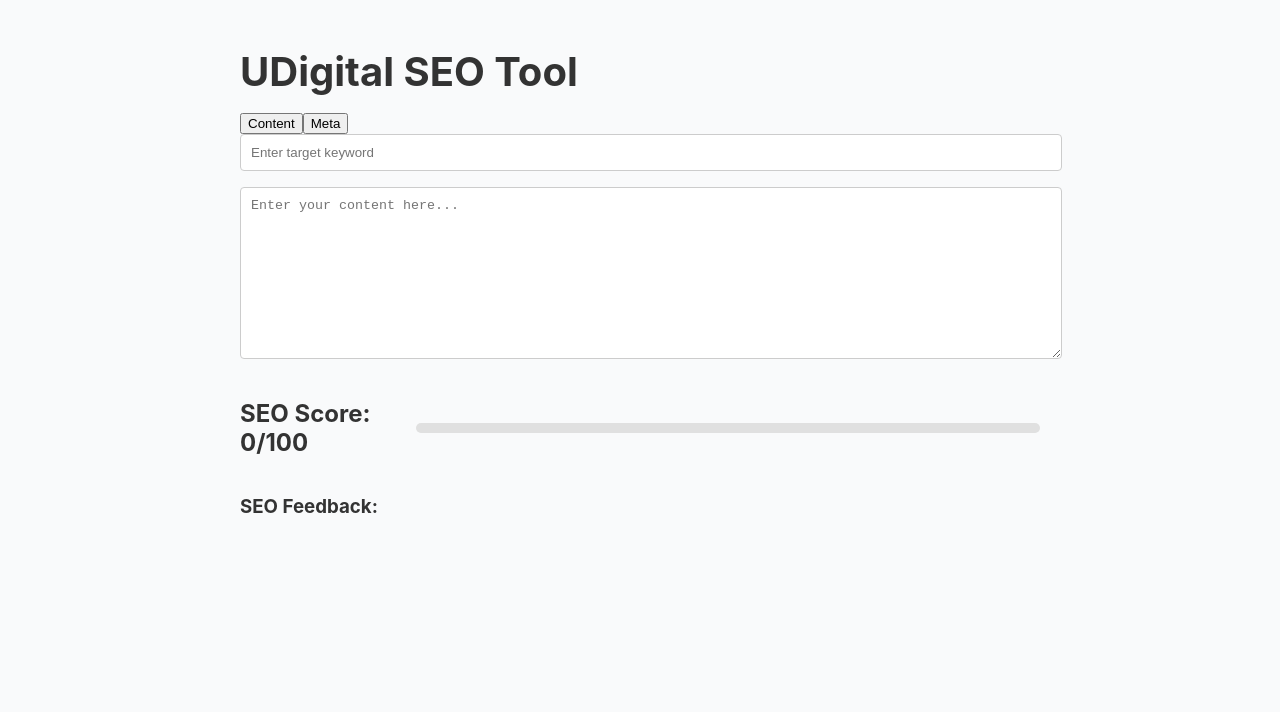
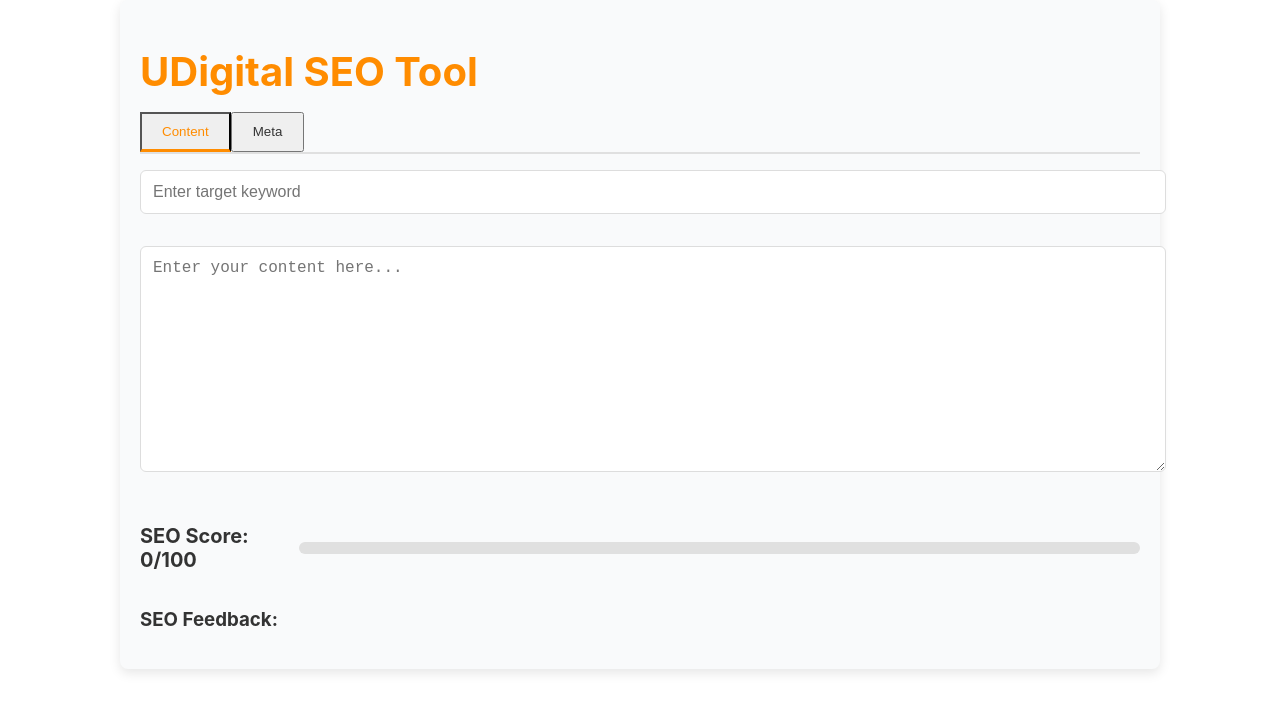
Before and after one commit to johanudigital/seo-content-analysis-demo, a React app: page / in a window 1280 px wide. Built offline with nearby package versions, Linux system fonts and the light colour scheme.

Commit message:
Update index.css

```diff
--- a/src/index.css
+++ b/src/index.css
@@ -3,31 +3,62 @@
   font-family: -apple-system, BlinkMacSystemFont, 'Segoe UI', Roboto, 'Helvetica Neue', Arial, sans-serif;
   -webkit-font-smoothing: antialiased;
   -moz-osx-font-smoothing: grayscale;
-  background-color: #f9fafb;
-  color: #333;
+  background-color: #ffffff;
+  color: #333333;
 }
 
 .container {
   padding: 20px;
-  max-width: 800px;
+  max-width: 1000px;
   margin: 0 auto;
+  background-color: #f9fafb;
+  border-radius: 8px;
+  box-shadow: 0 4px 12px rgba(0, 0, 0, 0.1);
 }
 
 h1 {
   font-size: 2.5rem;
   margin-bottom: 1rem;
+  color: #ff8c00; /* Brand orange color */
+}
+
+.tabs {
+  display: flex;
+  border-bottom: 2px solid #e0e0e0;
+  margin-bottom: 1rem;
+}
+
+.tab {
+  padding: 10px 20px;
+  cursor: pointer;
+  transition: all 0.3s ease;
+  color: #333333;
+}
+
+.tab.active {
+  border-bottom: 3px solid #ff8c00;
+  color: #ff8c00;
+}
+
+.tab:not(.active):hover {
+  background-color: #f1f1f1;
+}
+
+.input-group {
+  margin-bottom: 1rem;
 }
 
 input[type="text"], textarea {
   width: 100%;
-  padding: 10px;
-  border: 1px solid #ccc;
-  border-radius: 4px;
+  padding: 12px;
+  border: 1px solid #ddd;
+  border-radius: 6px;
   margin-bottom: 1rem;
+  font-size: 1rem;
 }
 
 textarea {
-  height: 150px;
+  height: 200px;
 }
 
 .seo-score {
@@ -38,6 +69,7 @@
 
 .seo-score h2 {
   margin-right: 1rem;
+  font-size: 1.25rem;
 }
 
 .progress-bar {
@@ -48,24 +80,43 @@
 }
 
 .progress-bar-inner {
-  height: 10px;
-  background-color: #76c7c0;
+  height: 12px;
+  background-color: #ff8c00; /* Brand orange color */
   width: 0; /* Dynamically set this width with JavaScript */
+  transition: width 0.3s ease;
 }
 
 .feedback {
   list-style-type: none;
   padding: 0;
+  margin-top: 1rem;
 }
 
 .feedback li {
-  margin-bottom: 0.5rem;
+  margin-bottom: 0.75rem;
+  padding: 10px;
+  border-radius: 4px;
+  background-color: #f1f1f1;
+  display: flex;
+  align-items: center;
 }
 
 .feedback li:before {
   content: "•";
-  color: red; /* Adjust colors as needed */
   display: inline-block;
   width: 1em;
   margin-left: -1em;
+  font-size: 1.5em;
 }
+
+.feedback-item.success:before {
+  color: green;
+}
+
+.feedback-item.error:before {
+  color: red;
+}
+
+.feedback-item.warning:before {
+  color: #ff8c00; /* Brand orange color */
+}
```
